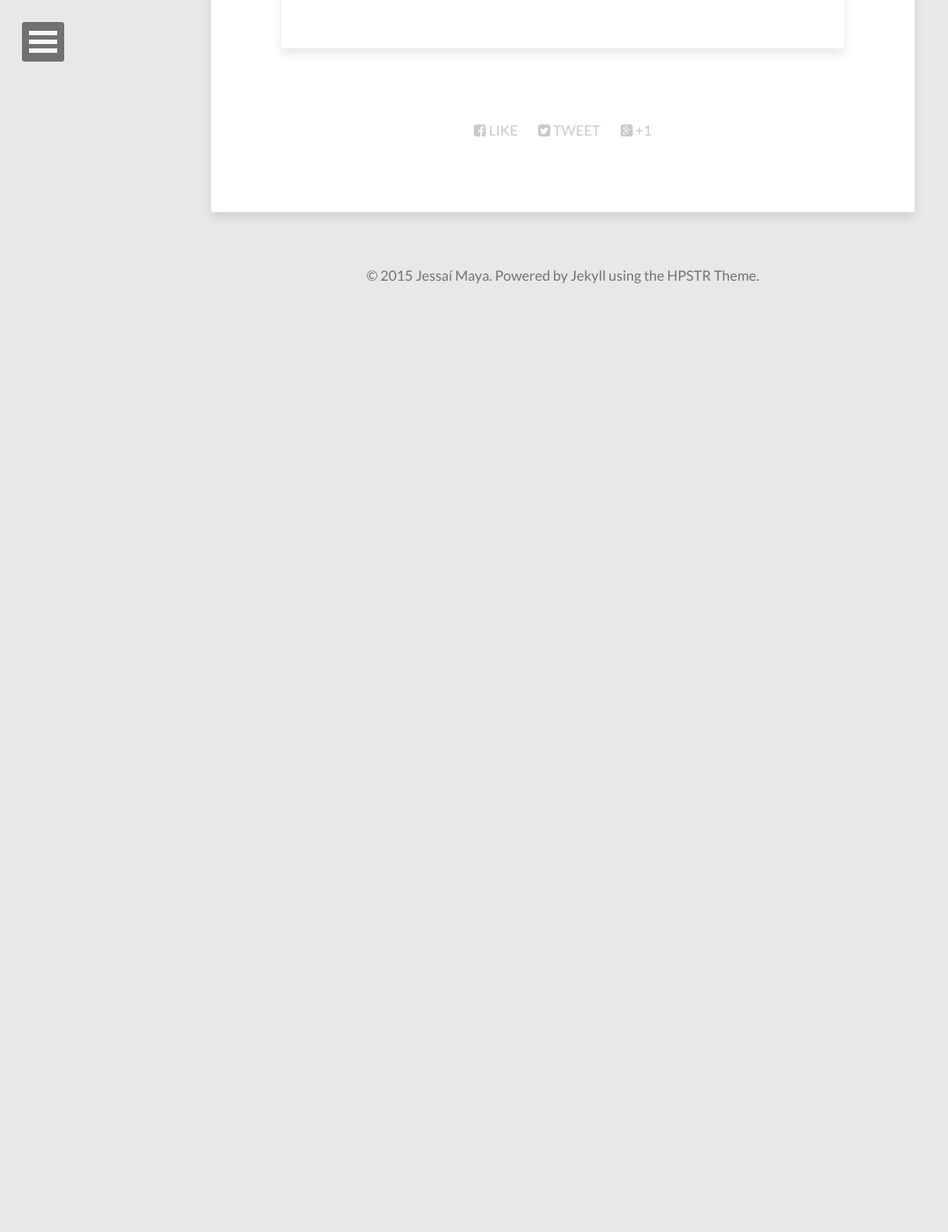
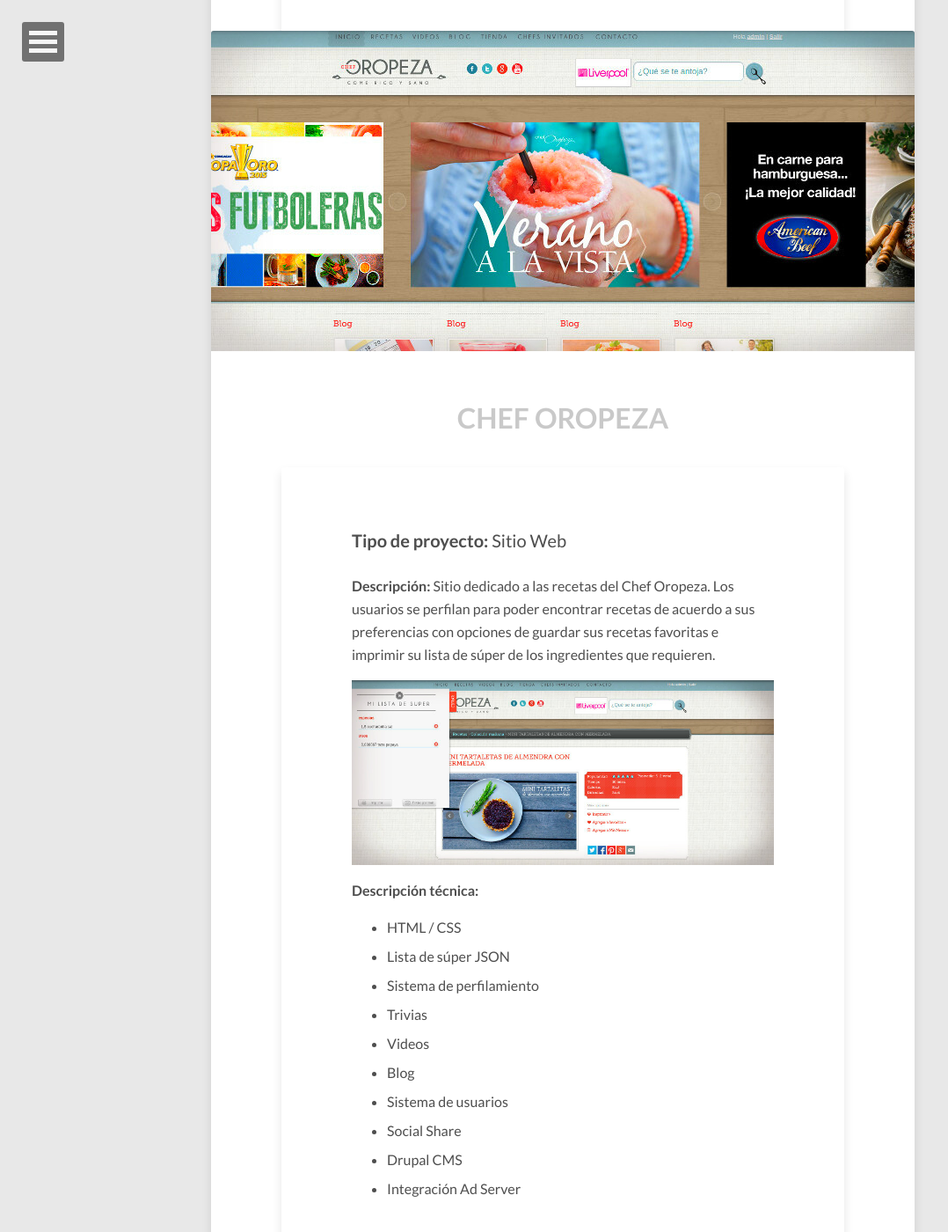
Before and after one commit to jessaimaya/creativecoder, a Jekyll site: the page built from portafolio/index.html, in a window 1280 px wide and 1400 px high, scrolled down 5635 px. Shown: the whole window at 88% size, without its empty margins (0-1078 px from the left). Built offline with Jekyll 4.4.1, drawn with Linux system fonts in a browser that asks for light colours; nearby versions of some CDN libraries; before the commit the page ends 5989 px from its top, so only the background shows below that.

Commit message:
Chef Oropeza

```diff
--- a/portafolio/index.html
+++ b/portafolio/index.html
@@ -63,7 +63,7 @@
             <li>Galería de imágenes y videos</li>
             <li>Twitter Feed</li>
             <li>Social Share</li>
-            <li>CMS</li>
+            <li>Drupal CMS</li>
         </ul>
     </div>
 </article>
@@ -99,3 +99,34 @@
         </ul>
     </div>
 </article>
+
+<article class="hentry">
+    <header>
+        <div class="entry-image-index">
+            <a href="http://www.cheforopeza.com.mx/" title="Chef Oropeza" target="_blank">
+                <img alt="Chef Oropeza" src="{{ site.url }}/images/chef-1.jpg"/>
+            </a>
+        </div>
+        <div class="entry-meta m0">
+            <h1 class="entry-title m0">Chef Oropeza</h1>
+        </div>
+    </header>
+    <div class="entry-content mt0">
+        <p><b>Tipo de proyecto: </b>Sitio Web</p>
+        <p><b>Descripción: </b>Sitio dedicado a las recetas del Chef Oropeza. Los usuarios se perfilan para poder encontrar recetas de acuerdo a sus preferencias con opciones de guardar sus recetas favoritas e imprimir su lista de súper de los ingredientes que requieren.</p>
+        <img alt="Chef Oropeza | Detalle" src="{{ site.url }}/images/chef-2.jpg"/>
+        <p><b>Descripción técnica: </b></p>
+        <ul>
+            <li>HTML / CSS</li>
+            <li>Lista de súper JSON</li>
+            <li>Sistema de perfilamiento</li>
+            <li>Trivias</li>
+            <li>Videos</li>
+            <li>Blog</li>
+            <li>Sistema de usuarios</li>
+            <li>Social Share</li>
+            <li>Drupal CMS</li>
+            <li>Integración Ad Server</li>
+        </ul>
+    </div>
+</article>
```
Also changed, not shown: images/chef-1.jpg (added), images/chef-2.jpg (added).
